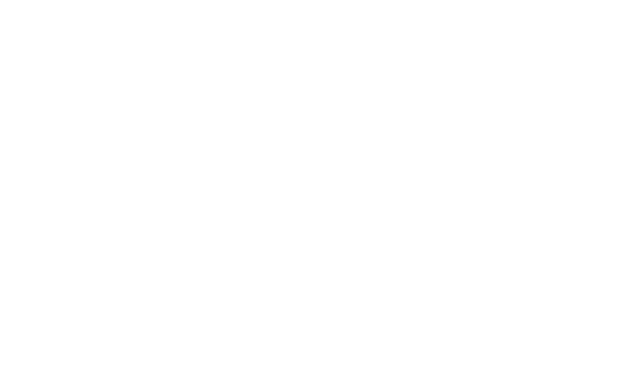
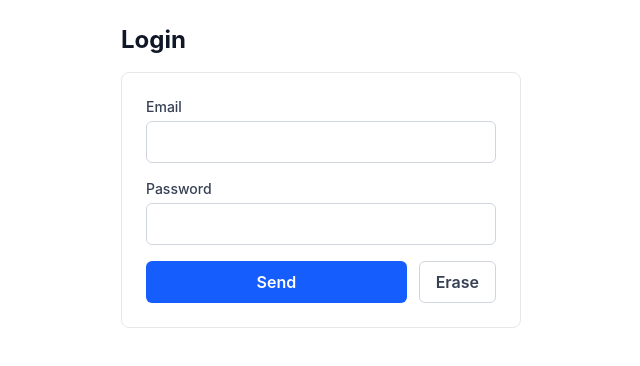
Before and after one commit to Juanmgrado/management-production-y-stock-CLIENT, a React (Vite) app: page / in a window 1280 px wide. Before the commit this address had no page. Shown: the top 366 px of the page, without its empty margins (319-959 px from the left). Built offline with nearby package versions, Linux system fonts and the light colour scheme.

Commit message:
feat: implements login as main page and login component styles

```diff
--- a/src/App.tsx
+++ b/src/App.tsx
@@ -6,7 +6,7 @@ import { Products } from "./components/Products";
 function App() {
   return (
     <Routes>
-      <Route path="/login" element={<Login />} />
+      <Route path="/" element={<Login />} />
       <Route path="/products" element={<Products />} />
       <Route path="/home" element={<Home />} />
     </Routes>
--- a/src/components/Login.tsx
+++ b/src/components/Login.tsx
@@ -36,10 +36,16 @@ export const Login = () => {
   };
 
   return (
-    <>
-      <h1>Login User</h1>
-      <form onSubmit={handleSubmit}>
-        <label htmlFor="email">Email</label>
+    <div className="mx-auto max-w-md p-6">
+      <h1 className="mb-4 text-2xl font-bold text-gray-900">Login</h1>
+      <form
+        onSubmit={handleSubmit}
+        className="flex flex-col gap-4 rounded-lg border border-gray-200 p-6"
+      >
+        <div className="flex flex-col gap-1">
+          <label htmlFor="email" className="text-sm font-medium text-gray-700">
+            Email
+          </label>
           <input
             id="email"
             value={formData.email}
@@ -47,8 +53,16 @@ export const Login = () => {
             type="email"
             name="email"
             required
+            className="rounded-md border border-gray-300 px-3 py-2 focus:outline-none focus:ring-2 focus:ring-blue-500"
           ></input>
-        <label htmlFor="password">Password</label>
+        </div>
+        <div className="flex flex-col gap-1">
+          <label
+            htmlFor="password"
+            className="text-sm font-medium text-gray-700"
+          >
+            Password
+          </label>
           <input
             id="password"
             onChange={handleChange}
@@ -56,16 +70,26 @@ export const Login = () => {
             type="password"
             name="password"
             required
+            className="rounded-md border border-gray-300 px-3 py-2 focus:outline-none focus:ring-2 focus:ring-blue-500"
           ></input>
-        <button type="submit">Send</button>
+        </div>
+        <div className="flex gap-3">
+          <button
+            type="submit"
+            className="flex-1 rounded-md bg-blue-600 px-4 py-2 font-semibold text-white hover:bg-blue-700"
+          >
+            Send
+          </button>
           <button
             type="button"
             onClick={() => setFormData({ email: "", password: "" })}
+            className="rounded-md border border-gray-300 px-4 py-2 font-semibold text-gray-700 hover:bg-gray-100"
           >
             Erase
           </button>
+        </div>
       </form>
-      {error && <p>{error}</p>}
-    </>
+      {error && <p className="mt-3 text-center text-red-600">{error}</p>}
+    </div>
   );
 };
```
Lines whose indentation alone changed are shown as unchanged.
